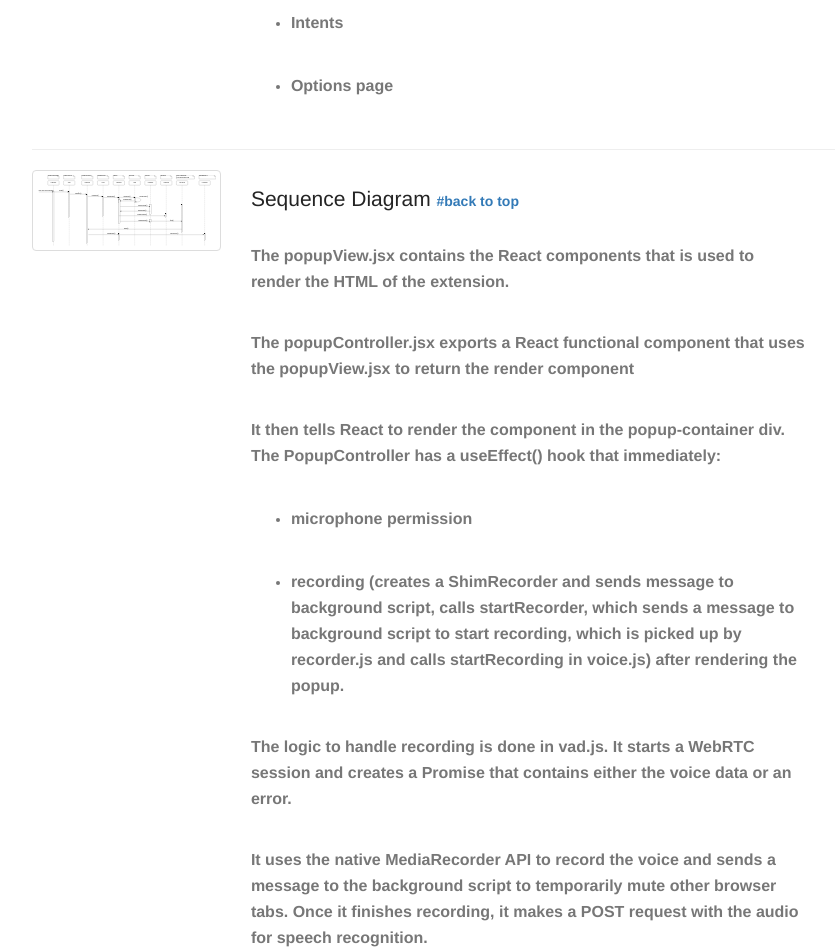
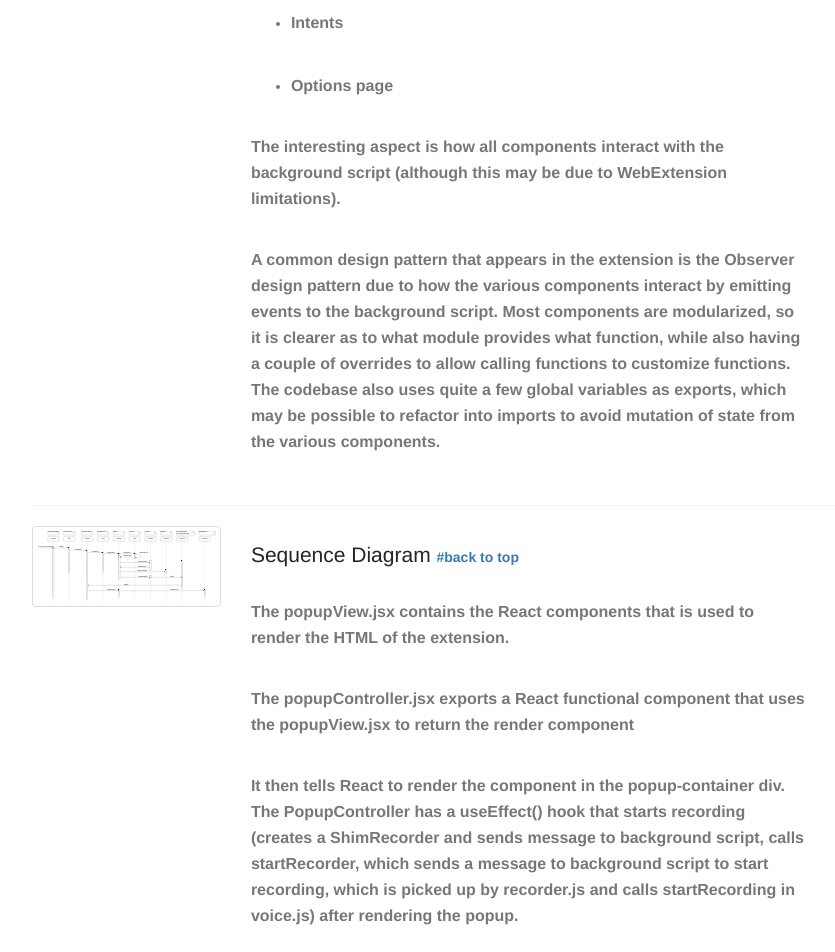
Before and after one commit to paulZhongym/paulZhongym.github.io, a plain HTML site: page index.html in a window 1280 px wide. Shown: the part 2860-3812 px from the top of the page, without its empty margins (331-1166 px from the left). Drawn offline with Linux system fonts and the light colour scheme.

Commit message:
add arch

```diff
--- a/index.html
+++ b/index.html
@@ -212,6 +212,16 @@
                                         <p> Options page </p>
                                     </li>
                                 </ul>
+                                <p>
+                                    The interesting aspect is how all components interact with the background script (although this may be due to WebExtension limitations).
+                                </p>
+                                <p>
+                                    A common design pattern that appears in the extension is the Observer design pattern due to how the various components interact by emitting events to the background script.
+
+                                    Most components are modularized, so it is clearer as to what module provides what function, while also having a couple of overrides to allow calling functions to customize functions.
+
+                                    The codebase also uses quite a few global variables as exports, which may be possible to refactor into imports to avoid mutation of state from the various components.
+                                </p>
                             </div>
                             <!-- end col -->
                         </div>
@@ -237,20 +247,12 @@
                                     popupView.jsx to return the render component</p>
                                 <p>
                                     It then tells React to render the component in the popup-container div. The
-                                    PopupController has a useEffect() hook that immediately:
+                                    PopupController has a useEffect() hook that starts recording (creates a ShimRecorder and sends message to background script,
+                                    calls startRecorder, which sends a message to background script to start
+                                    recording, which is picked up by recorder.js and calls startRecording in
+                                    voice.js)
+                                    after rendering the popup.
                                 </p>
-                                <ul>
-                                    <li>
-                                        <p>microphone permission</p>
-                                    </li>
-                                    <li>
-                                        <p>recording (creates a ShimRecorder and sends message to background script,
-                                            calls startRecorder, which sends a message to background script to start
-                                            recording, which is picked up by recorder.js and calls startRecording in
-                                            voice.js)
-                                            after rendering the popup.</p>
-                                    </li>
-                                </ul>
                                 <p>
                                     The logic to handle recording is done in vad.js. It starts a WebRTC session and
                                     creates a Promise that contains either the voice data or an error.
```
